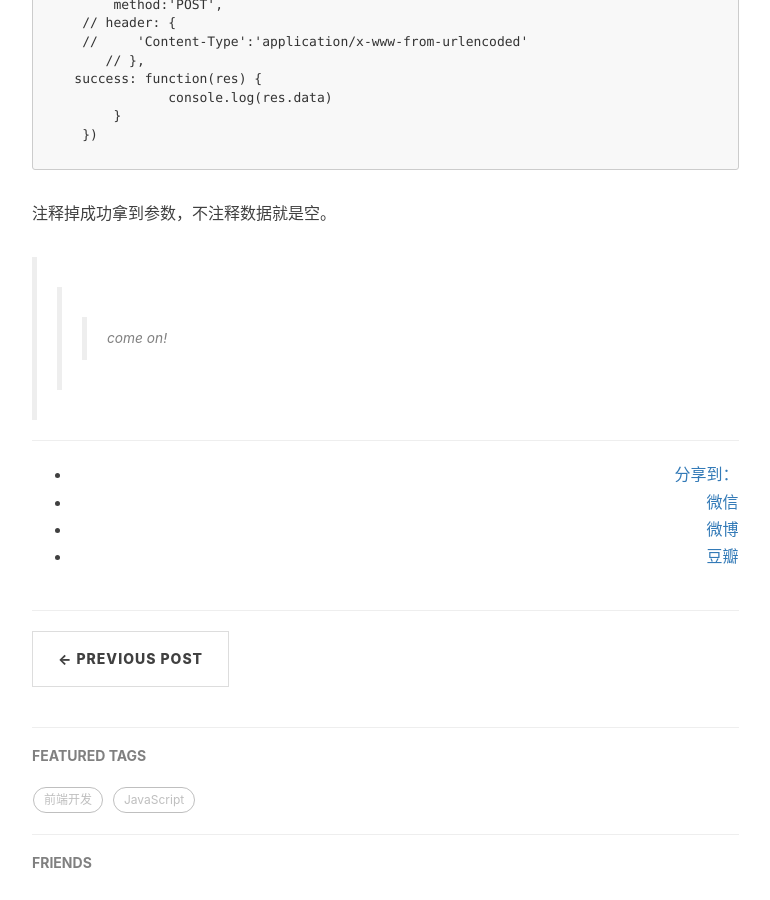
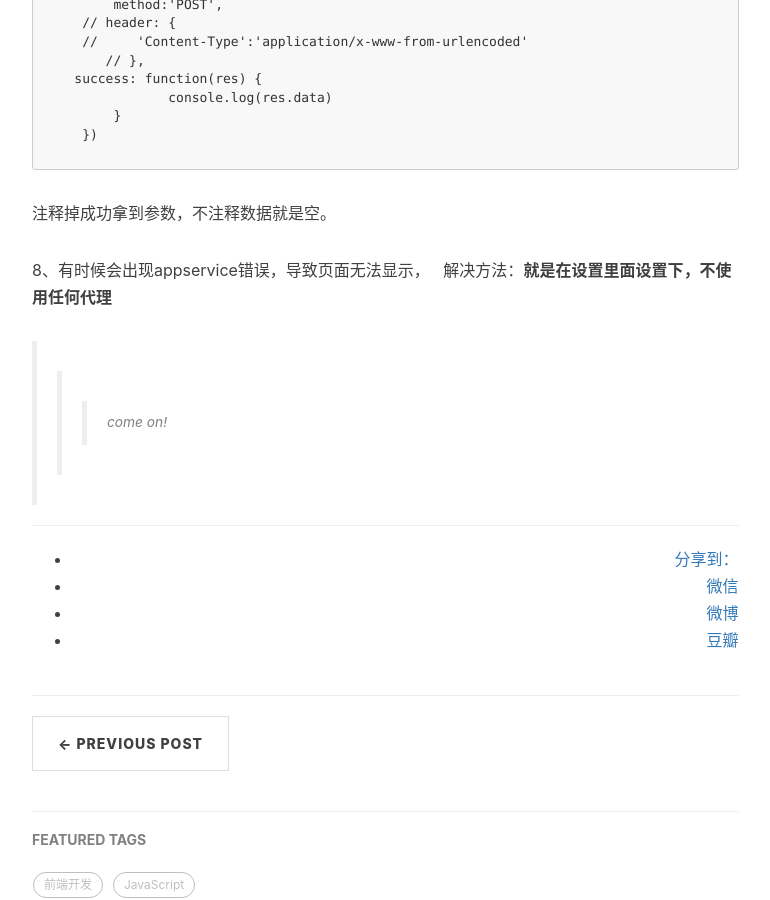
Before and after one commit to fairyly/myblog, a Jekyll site: the page built from _posts/2016-10-29-wx-app-dev.markdown, in a window 1280 px wide and 900 px high, scrolled down 5448 px. Shown: the whole window, without its empty margins (233-1003 px from the left). Built offline with Jekyll 4.4.1, drawn with Linux system fonts in a browser that asks for light colours; nearby versions of some CDN libraries; comment, search, counter and statistics services are not loaded.

Commit message:
Update 2016-10-29-wx-app-dev.markdown

````diff
--- a/_posts/2016-10-29-wx-app-dev.markdown
+++ b/_posts/2016-10-29-wx-app-dev.markdown
@@ -256,7 +256,9 @@
      })
 
 ```
-
 注释掉成功拿到参数，不注释数据就是空。
 
+8、有时候会出现appservice错误，导致页面无法显示，
+   解决方法：**就是在设置里面设置下，不使用任何代理**
+
 >>>come on!
````
